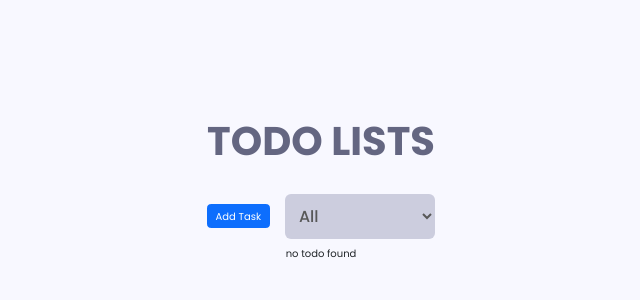
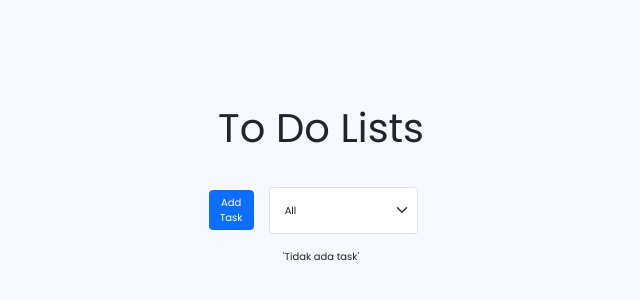
Before and after one commit to azismaulana1883/to-do-list, a React (Vite) app: page / in a window 1280 px wide. Shown: the part 224-524 px from the top of the page, without its empty margins (319-959 px from the left). Built offline with nearby package versions, Linux system fonts and the light colour scheme.

Commit message:
update filteing select todolist

```diff
--- a/index.html
+++ b/index.html
@@ -2,7 +2,7 @@
 <html lang="en">
   <head>
     <meta charset="UTF-8" />
-    <link rel="icon" type="image/svg+xml" href="/vite.svg" />
+    <link rel="icon" type="image/svg+xml" href="/tasktodo.svg" />
     <meta name="viewport" content="width=device-width, initial-scale=1.0" />
     <title>To Do App</title>
   </head>
--- a/src/App.jsx
+++ b/src/App.jsx
@@ -10,7 +10,9 @@ function App() {
   return (
     <>
       <div className="container-fluid">
-        <PageTitle>TODO Lists</PageTitle>
+        <div className="row border-5">
+          <div className="col-lg-12">
+            <PageTitle>To Do Lists</PageTitle>
         <div className="row">
           <div className="col">
           <AppHeader/>
@@ -23,6 +25,8 @@ function App() {
           fontSize: '1.4rem'
         }
        }} />
+          </div>
+        </div>
     </>
   )
 }
--- a/src/components/AppContent.jsx
+++ b/src/components/AppContent.jsx
@@ -4,13 +4,21 @@ import Todoitem from "./Todoitem"
 
 
 function AppContent() {
-    const todoList = useSelector(state => state.todo.todoList)
+    const todoList = useSelector((state) => state.todo.todoList)
+    const filterStatus = useSelector((state) => state.todo.filterStatus)
     const sortedTodoList = [...todoList]
     sortedTodoList.sort((a,b) => new Date(b.time) - new Date(a.time))
+
+    const filterTodoList = sortedTodoList.filter((item) => {
+      if(filterStatus === 'all'){
+        return true
+      }
+      return item.status ===  filterStatus
+    })
   return (
     <div>
-        {sortedTodoList && sortedTodoList.length > 0 ? sortedTodoList.map((todo) => <Todoitem key={todo.id} todo = {todo}/>)
-        : 'no todo found'}
+        {filterTodoList && filterTodoList.length > 0 ? filterTodoList.map((todo) => <Todoitem key={todo.id} todo = {todo}/>)
+        : `'Tidak ada task'`}
     </div>
   )
 }
--- a/src/components/AppHeader.jsx
+++ b/src/components/AppHeader.jsx
@@ -1,21 +1,34 @@
 import { useState } from "react"
 import Button, { SelectButton } from "./Button"
-import styles from '../styles/modules/app.module.scss'
 import TodoModal from "./TodoModal"
+import { useDispatch, useSelector } from "react-redux"
+import { updateFilterStatus } from "../slices/todoSlice"
 
 
 function AppHeader() {
     const [modalOpen, setModalOpen] = useState(false)
+    const filterStatus = useSelector((state) => state.todo.filterStatus)
+    const dispatch = useDispatch()
+
+    const updateFilter = (e) => {
+      dispatch(updateFilterStatus(e.target.value))
+    }
   return (
-    <div className={styles.appHeader}>
+    <div className="container">
+      <div className="row">
+        <div className="col-lg-12">
+       <div className="d-flex justify-content-between align-items-center">
         <Button variant="primary" onClick={() => setModalOpen(true)}>Add Task</Button>
-        <SelectButton id="status">
+        <SelectButton id="status" value={filterStatus} onChange={updateFilter}>
             <option value="all">All</option>
             <option value="active">Active</option>
             <option value="complete">Complete</option>
         </SelectButton>
         <TodoModal type="add" modalOpen={modalOpen} setModalOpen={setModalOpen}/>
         </div>
+        </div>
+      </div>
+    </div>
   )
 }
 
--- a/src/components/Button.jsx
+++ b/src/components/Button.jsx
@@ -1,5 +1,4 @@
 import { Children } from "react"
-import styles from '../styles/modules/button.module.scss'
 import { getClasses } from "../utils/getClasses"
 
 const buttonTypes = {
@@ -16,12 +15,14 @@ function Button({children,type, variant, ...rest}) {
   )
 }
 
-function SelectButton ({children, ...rest})
-{
- return (
-    <select className={getClasses([styles.button, styles.button__select])} {...rest}>{children}</select>
- )
+function SelectButton({ children, ...rest }) {
+  return (
+    <select className="form-select mx-4 my-4 px-4 py-4" {...rest}>
+      {children}
+    </select>
+  );
 }
+
 
 export  {SelectButton};
 export default Button;
--- a/src/components/PageTitle.jsx
+++ b/src/components/PageTitle.jsx
@@ -1,10 +1,8 @@
-import style from '../styles/modules/title.module.scss'
-
 import PropTypes from 'prop-types';
 
 function PageTitle({children, ...rest}) {
   return (
-    <p className={style.title} {...rest}>{children}</p>
+    <h1 className="display-3 py-4 px-4 mx-4" {...rest}>{children}</h1>
   )
 }
 
--- a/src/slices/todoSlice.js
+++ b/src/slices/todoSlice.js
@@ -11,6 +11,7 @@ const getInitialTodos = () => {
 }
 
 const initialValue = {
+    filterStatus: 'all',
     todoList: getInitialTodos(),
 }
 
@@ -58,9 +59,12 @@ export const todoSlice = createSlice({
                 window.localStorage.setItem('todoList', JSON.stringify(todoListArr))
                 state.todoList = todoListArr
             }
+        },
+        updateFilterStatus: (state, action) => {
+            state.filterStatus = action.payload
         }
     }
 })
 
-export const { addTodo,deleteTodo, updateTodo } = todoSlice.actions
+export const { addTodo,deleteTodo, updateTodo, updateFilterStatus } = todoSlice.actions
 export default todoSlice.reducer
```
Also changed, not shown: public/tasktodo.svg (added).
